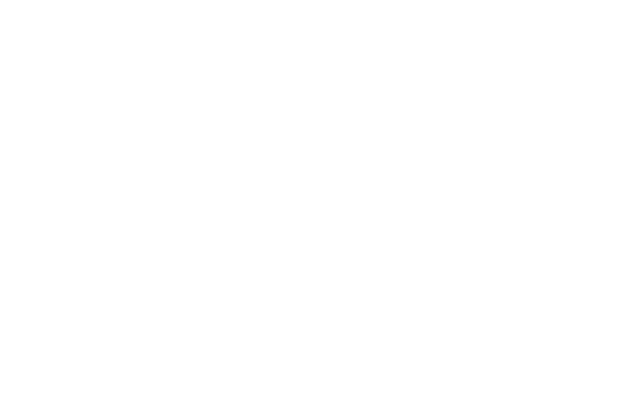
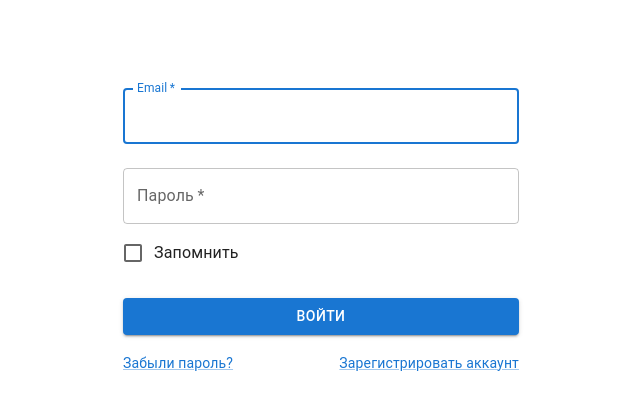
Before and after one commit to Rcon55/Invelit, a React app in the folder frontend/: page /login in a window 1280 px wide. Before the commit this address had no page. Shown: the top 410 px of the page, without its empty margins (319-959 px from the left). Built offline with nearby package versions, Linux system fonts and the light colour scheme; the HTML template or start-up script is replaced by a standard one.

Commit message:
Create login page

```diff
--- a/frontend/src/components/App.tsx
+++ b/frontend/src/components/App.tsx
@@ -16,7 +16,7 @@
 			<React.Fragment>
 				<GlobalStyles styles={{ body: { margin: 0 } }} />
 			</React.Fragment>
-			<Provider store={store}>
+
 			<Grid container spacing={0}>
 
 				<Grid item xs="auto">
@@ -45,7 +45,6 @@
 				</Grid>
 
 			</Grid>
-			</Provider>
 		</div>
 	)
 }
--- /dev/null
+++ b/frontend/src/components/accounts/login.tsx
@@ -0,0 +1,99 @@
+import * as React from 'react';
+import Button from '@mui/material/Button';
+import CssBaseline from '@mui/material/CssBaseline';
+import TextField from '@mui/material/TextField';
+import FormControlLabel from '@mui/material/FormControlLabel';
+import Checkbox from '@mui/material/Checkbox';
+import Link from '@mui/material/Link';
+import Grid from '@mui/material/Grid';
+import Box from '@mui/material/Box';
+import Container from '@mui/material/Container';
+import axios from 'axios';
+import { useAppDispatch } from '../../hooks/typedHooks';
+import { AuthActions } from '../../store/redusers/authenticationReduser';
+
+
+export const Login = () => {
+	const dispatch = useAppDispatch()
+
+	function handleSubmit (event: React.FormEvent<HTMLFormElement>) {
+		event.preventDefault()
+		const data = new FormData(event.currentTarget);
+
+		axios.post('/accounts/login/', {
+			email: data.get('email').toString(),
+			password: data.get('password').toString(),
+		})
+		.then(function (response) {
+			dispatch({type: AuthActions, payload: response.data.token})
+			window.location.replace('/');
+		})
+		.catch(function (error) {
+			return(error)
+		})
+	}
+
+
+	return (
+		<Container component="main" maxWidth="xs">
+			<CssBaseline />
+			<Box
+			sx={{
+				marginTop: 8,
+				display: 'flex',
+				flexDirection: 'column',
+				alignItems: 'center',
+			}}
+			>
+				<Box component="form" onSubmit={handleSubmit} noValidate sx={{ mt: 1 }}>
+					<TextField
+						margin="normal"
+						required
+						fullWidth
+						id="email"
+						label="Email"
+						name="email"
+						autoComplete="email"
+						autoFocus
+					/>
+					<TextField
+						margin="normal"
+						required
+						fullWidth
+						name="password"
+						label="Пароль"
+						type="password"
+						id="password"
+						autoComplete="current-password"
+					/>
+					<FormControlLabel
+						control={<Checkbox value="remember" color="primary" />}
+						label="Запомнить"
+					/>
+					<Button
+						type="submit"
+						fullWidth
+						variant="contained"
+						sx={{ mt: 3, mb: 2 }}
+					>
+						Войти
+					</Button>
+
+					<Grid container>
+						<Grid item xs>
+							<Link href="#" variant="body2">
+								Забыли пароль?
+							</Link>
+						</Grid>
+
+						<Grid item>
+							<Link href="#" variant="body2">
+								{"Зарегистрировать аккаунт"}
+							</Link>
+						</Grid>
+					</Grid>
+				</Box>
+			</Box>
+		</Container>
+	);
+}
--- a/frontend/src/index.tsx
+++ b/frontend/src/index.tsx
@@ -1,16 +1,22 @@
 import * as React from 'react';
 import { createRoot } from 'react-dom/client';
 import { BrowserRouter, Route, Routes } from 'react-router-dom';
+import { Provider } from 'react-redux'
+import { Login } from './components/accounts/login';
 import App from './components/App';
+import store from './store/store';
 
 
 const root = createRoot(document.getElementById('root') as HTMLElement);
 root.render(
 	<React.StrictMode>
 		<BrowserRouter>
-			<Routes>
-				<Route path="/" element={<App/>} />
-			</Routes>
+			<Provider store={store}>
+				<Routes>
+					<Route path="/login/" element={<Login/>} />
+					<Route path="/" element={<App/>} />
+				</Routes>
+			</Provider>
 		</BrowserRouter>
 	</React.StrictMode>
 );
--- /dev/null
+++ b/frontend/src/store/redusers/authenticationReduser.ts
@@ -0,0 +1,28 @@
+interface authStoreTypes {
+	token: string
+}
+
+export enum AuthActions {
+	SET_TOKEN = 'SET_TOKEN',
+}
+
+interface AuthActionType {
+	type: AuthActions,
+	payload: string,
+}
+
+const defaultState: authStoreTypes = {
+	token: '',
+}
+
+export function authenticationReduser (	state = defaultState,
+										action:AuthActionType
+										): authStoreTypes {
+	switch (action.type) {
+		case AuthActions.SET_TOKEN:
+			return {...state, token: action.payload}
+
+		default:
+			return(state)
+	}
+}
--- a/frontend/src/store/redusers/rootReduser.ts
+++ b/frontend/src/store/redusers/rootReduser.ts
@@ -1,4 +1,5 @@
 import { combineReducers } from "redux";
+import { authenticationReduser } from "./authenticationReduser";
 import { dataReducer } from "./dataReduser";
 import { selectReducer } from "./selectReduser";
 import { visReducer } from "./visReduser";
@@ -8,6 +9,7 @@
 	data: dataReducer,
 	select: selectReducer,
 	vis: visReducer,
+	auth: authenticationReduser,
 })
 
 export type RootState = ReturnType<typeof rootReduser>;
```
Lines whose indentation alone changed are shown as unchanged.
